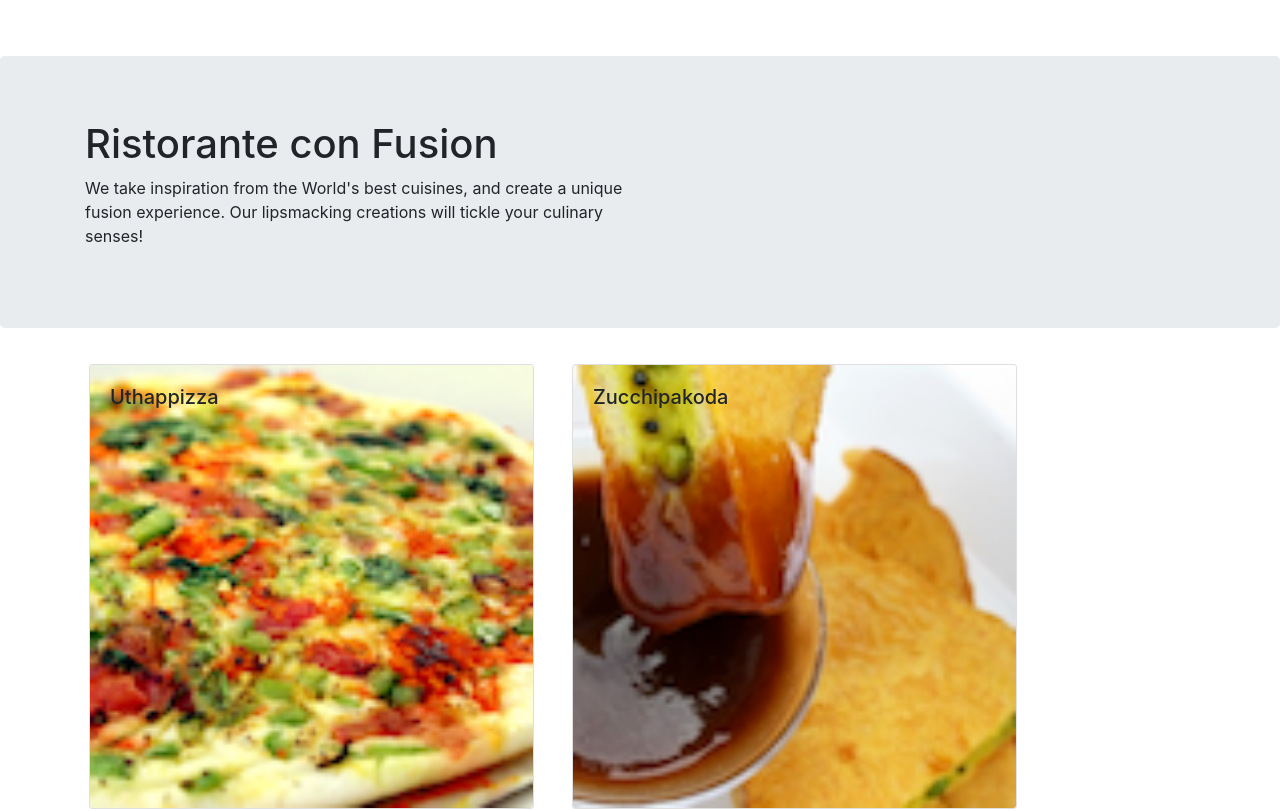
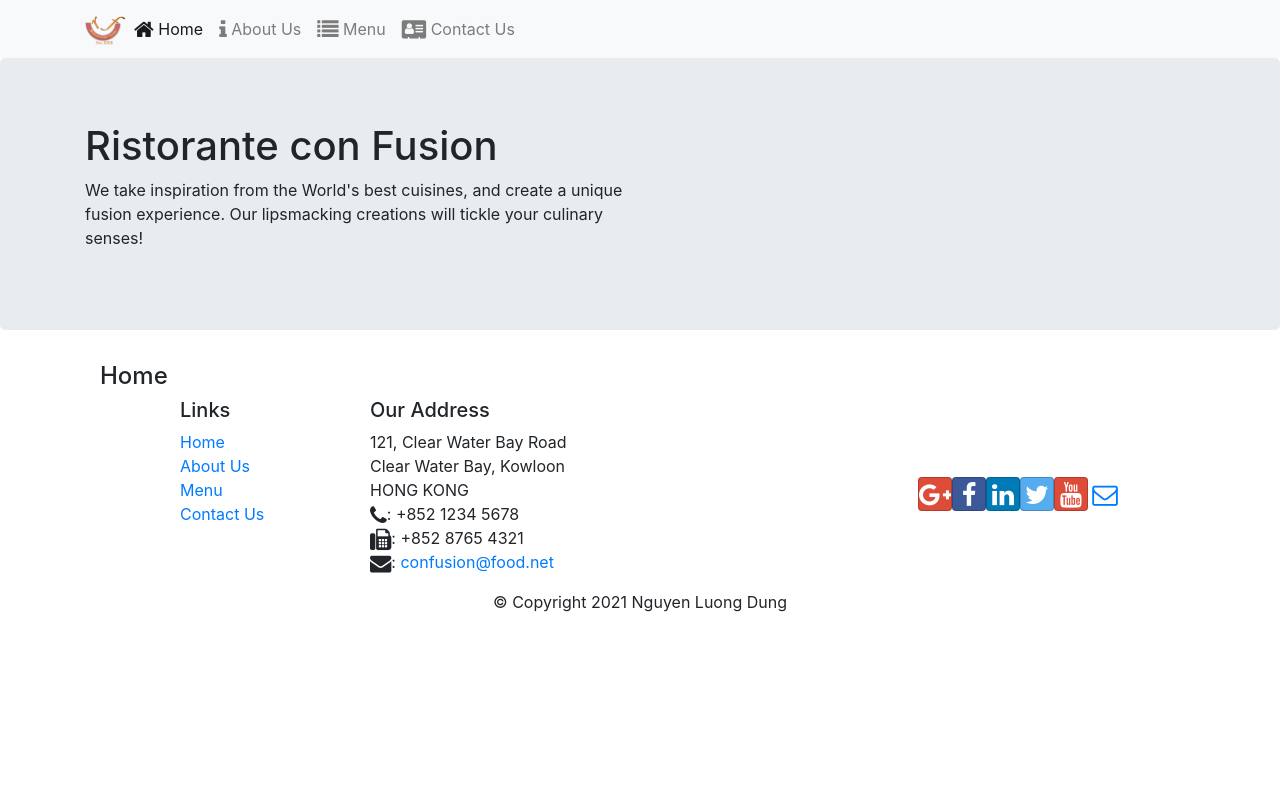
Before and after one commit to ngldung/Funix-React, a React (Create React App) app: page /home in a window 1280 px wide. Shown: the top 811 px of the page. Built offline with nearby package versions, Linux system fonts and the light colour scheme.

Commit message:
React Router

```diff
--- a/src/UI/Footer.js
+++ b/src/UI/Footer.js
@@ -1,4 +1,6 @@
 import React from "react";
+import { Link } from "react-router-dom";
+
 const Footer = (props) => {
   return (
     <div className="footer">
@@ -8,16 +10,16 @@
             <h5>Links</h5>
             <ul className="list-unstyled">
               <li>
-                <a href="#">Home</a>
+                <Link to="/home">Home</Link>
               </li>
               <li>
-                <a href="#">About</a>
+                <Link to="/aboutus">About Us</Link>
               </li>
               <li>
-                <a href="#">Menu</a>
+                <Link to="/menu">Menu</Link>
               </li>
               <li>
-                <a href="contactus.html">Contact</a>
+                <Link to="/contactus">Contact Us</Link>
               </li>
             </ul>
           </div>
--- a/src/UI/Header.js
+++ b/src/UI/Header.js
@@ -1,12 +1,59 @@
-import React from "react";
-import { Navbar, NavbarBrand, Jumbotron } from "reactstrap";
+import React, { useState } from "react";
+import {
+  Nav,
+  Navbar,
+  NavbarBrand,
+  NavbarToggler,
+  Collapse,
+  NavItem,
+  Jumbotron,
+} from "reactstrap";
+import { NavLink } from "react-router-dom";
 
 const Header = () => {
+  const [isNavOpen, setIsNavOpen] = useState(false);
+  const toggleNav = () => {
+  setIsNavOpen(prevState => {
+      return !prevState;
+  })
+  };
   return (
-    <React.Fragment>
-      <Navbar dark>
+    <div>
+      <Navbar color="light" light expand="md">
         <div className="container">
-          <NavbarBrand href="/">Ristorante Con Fusion</NavbarBrand>
+          <NavbarToggler onClick={toggleNav} />
+          <NavbarBrand className="mr-auto" href="/">
+            <img
+              src="assets/images/logo.png"
+              height="30"
+              width="41"
+              alt="Ristorante Con Fusion"
+            />
+          </NavbarBrand>
+          <Collapse isOpen={isNavOpen} navbar>
+            <Nav navbar>
+              <NavItem>
+                <NavLink className="nav-link" to="/home">
+                  <span className="fa fa-home fa-lg"></span> Home
+                </NavLink>
+              </NavItem>
+              <NavItem>
+                <NavLink className="nav-link" to="/aboutus">
+                  <span className="fa fa-info fa-lg"></span> About Us
+                </NavLink>
+              </NavItem>
+              <NavItem>
+                <NavLink className="nav-link" to="/menu">
+                  <span className="fa fa-list fa-lg"></span> Menu
+                </NavLink>
+              </NavItem>
+              <NavItem>
+                <NavLink className="nav-link" to="/contactus">
+                  <span className="fa fa-address-card fa-lg"></span> Contact Us
+                </NavLink>
+              </NavItem>
+            </Nav>
+          </Collapse>
         </div>
       </Navbar>
       <Jumbotron>
@@ -23,8 +70,18 @@
           </div>
         </div>
       </Jumbotron>
-    </React.Fragment>
+    </div>
   );
 };
 
 export default Header;
+
+// class Header extends Component {
+//     constructor(props) {
+//         super(props);
+
+//         this.toggleNav = this.toggleNav.bind(this);
+//         this.state = {
+//           isNavOpen: false
+//         };
+//       }
--- /dev/null
+++ b/src/components/HomeComponet.js
@@ -0,0 +1,11 @@
+import React from "react";
+
+const Home = () => {
+  return (
+    <div className="container">
+      <h4>Home</h4>
+    </div>
+  );
+};
+
+export default Home;
--- a/src/components/MainComponent.js
+++ b/src/components/MainComponent.js
@@ -1,26 +1,33 @@
 import React, { useState } from "react";
 import Menu from "./MenuComponent";
 import { DISHES } from "../shared/dishes";
-import DishDetail from "./DishDetailComponent";
 import Header from "../UI/Header";
 import Footer from "../UI/Footer";
+import Home from "./HomeComponet";
+import { Switch, Route, Redirect } from "react-router-dom";
 
 const Main = () => {
-  const [selectedDish, setSelectedDish] = useState(null);
 
-  const onDishSelect = (dishId) => {
-    console.log(dishId);
-    setSelectedDish(dishId);
-  };
+
 
   return (
     <div>
       <Header />
       <div className="container">
-        <Menu dishes={DISHES} onClick={(dishId) => onDishSelect(dishId)} />
-        <DishDetail
-          dish={DISHES.filter((dish) => dish.id === selectedDish)[0]}
-        />
+    <Switch>
+        <Route path="/home">
+            <Home />
+        </Route>
+        <Route path="/menu">
+        <Menu dishes={DISHES} />
+        </Route>
+        <Route path="/*">
+        <Redirect to="/home" />
+        </Route>
+    </Switch>
+
+
+
       </div>
       <Footer />
     </div>
--- a/src/components/MenuComponent.js
+++ b/src/components/MenuComponent.js
@@ -1,9 +1,10 @@
-import React from "react";
+import React, { useState } from "react";
 import { Card, CardImg, CardImgOverlay, CardTitle } from "reactstrap";
+import DishDetail from "./DishDetailComponent";
 
 function RenderMenuItem({ dish, onClick }) {
   return (
-    <Card onClick={() => onClick(dish.id)}>
+    <Card>
       <CardImg width="100%" src={dish.image} alt={dish.name} />
       <CardImgOverlay>
         <CardTitle>{dish.name}</CardTitle>
@@ -13,16 +14,24 @@
 }
 
 const Menu = (props) => {
+const [selectedDish, setSelectedDish] = useState(null);
+const selectDishHandler = (dishId) => {
+    setSelectedDish(dishId)
+}
+
   const menu = props.dishes.map((dish) => {
     return (
       <div className="col-12 col-md-5 m-1" key={dish.id}>
-        <RenderMenuItem dish={dish} onClick={props.onClick} />
+        <RenderMenuItem dish={dish} onClick={() => selectDishHandler(dish.id)} />
       </div>
     );
   });
 
   return (
+    <div>
       <div className="row">{menu}</div>
+      <DishDetail dish={props.dishes.filter((dish) => dish.id === selectedDish)[0]} />
+    </div>
   );
 };
 
--- a/src/index.js
+++ b/src/index.js
@@ -1,16 +1,19 @@
-import React from 'react';
-import ReactDOM from 'react-dom';
-import 'bootstrap/dist/css/bootstrap.css';
-import 'bootstrap/dist/css/bootstrap.min.css';
-import 'font-awesome/css/font-awesome.css';
-import 'bootstrap-social/bootstrap-social.css';
-import './index.css';
-import App from './App';
-import reportWebVitals from './reportWebVitals';
+import React from "react";
+import ReactDOM from "react-dom";
+import "bootstrap/dist/css/bootstrap.css";
+import "bootstrap/dist/css/bootstrap.min.css";
+import "font-awesome/css/font-awesome.css";
+import "bootstrap-social/bootstrap-social.css";
+import "./index.css";
+import App from "./App";
+import reportWebVitals from "./reportWebVitals";
+import { BrowserRouter } from "react-router-dom";
 
 ReactDOM.render(
-    <App />,
-  document.getElementById('root')
+  <BrowserRouter>
+    <App />
+  </BrowserRouter>,
+  document.getElementById("root")
 );
 
 // If you want to start measuring performance in your app, pass a function
```
